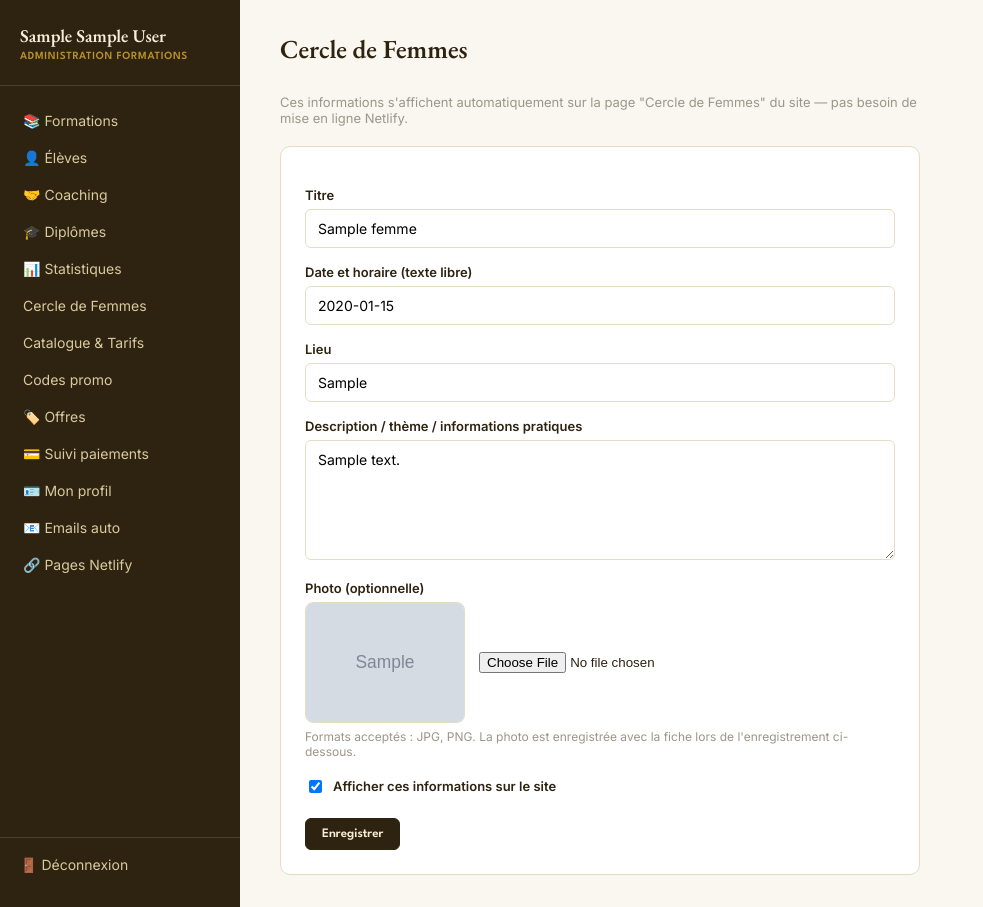
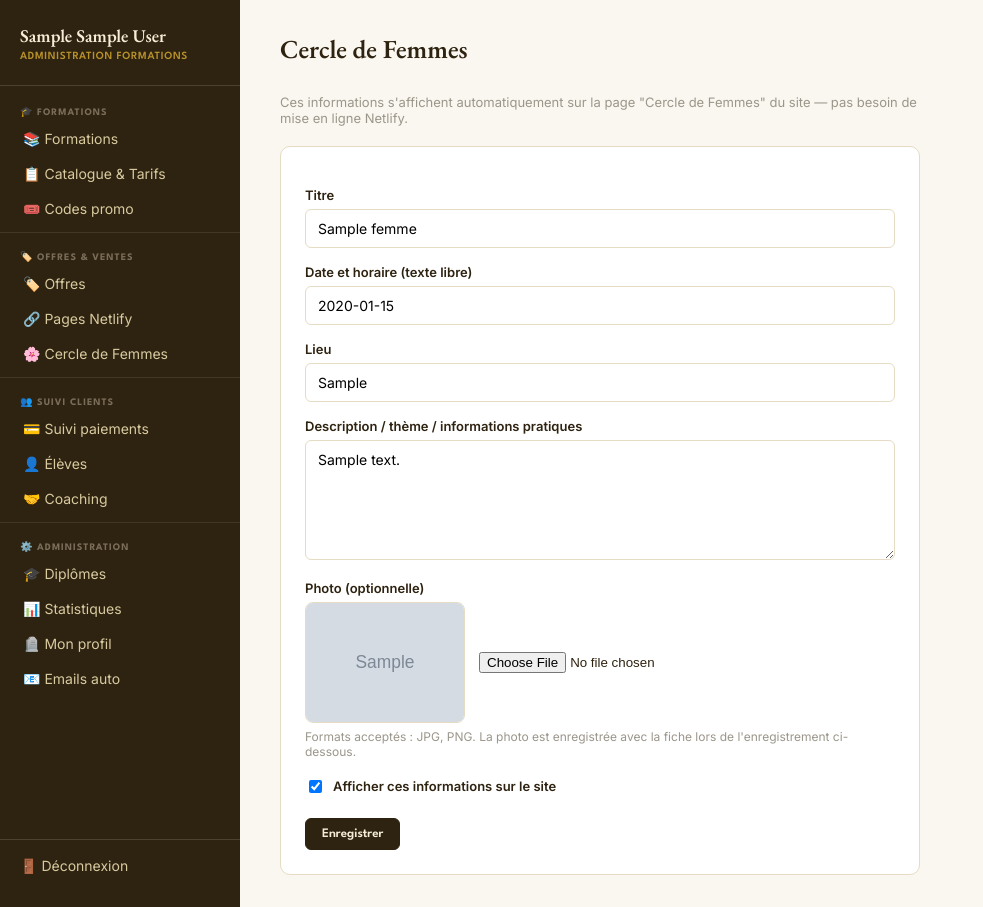
Before and after one commit to laurence-apli/lms-formation, a FastAPI app: page /admin/page/cercle-femmes in a window 1280 px wide. Shown: the whole page, without its empty margins (0-983 px from the left). Run offline with FastAPI, Linux system fonts and the light colour scheme; the visitor is signed in with stand-in values (Sample User, id 1); tables that the repository leaves empty hold one stand-in row (values such as "Sample post"); grey boxes marked "Sample" are stand-in pictures; data that the repository does not hold is empty.

Commit message:
Refactor sidebar and navigation items styling

```diff
--- a/app/templates/admin/base.html
+++ b/app/templates/admin/base.html
@@ -15,11 +15,13 @@
   body { margin:0; font-family:'Inter',sans-serif; background:var(--bg); color:var(--ink); display:flex; min-height:100vh; }
 
   .sidebar { width:240px; background:var(--ink); color:#F5EDD6; flex-shrink:0; display:flex; flex-direction:column; padding:24px 0; }
-  .sidebar .brand { font-family:'EB Garamond',serif; font-size:18px; font-weight:600; padding:0 20px 24px; border-bottom:1px solid rgba(245,237,214,0.15); margin-bottom:16px; }
+  .sidebar .brand { font-family:'EB Garamond',serif; font-size:18px; font-weight:600; padding:0 20px 24px; border-bottom:1px solid rgba(245,237,214,0.15); margin-bottom:8px; }
   .sidebar .brand small { display:block; font-family:'League Spartan',sans-serif; font-size:11px; letter-spacing:.06em; color:#B8922A; margin-top:4px; }
-  .nav-item { padding:10px 20px; cursor:pointer; font-size:14px; display:flex; align-items:center; gap:10px; color:#D8CBA0; border-left:3px solid transparent; text-decoration:none; }
+  .nav-item { padding:9px 20px; cursor:pointer; font-size:14px; display:flex; align-items:center; gap:10px; color:#D8CBA0; border-left:3px solid transparent; text-decoration:none; }
   .nav-item.active { background:rgba(184,146,42,0.15); color:#F5EDD6; border-left-color:var(--gold); }
   .nav-item:hover:not(.active) { background:rgba(255,255,255,0.04); }
+  .nav-group-label { font-family:'League Spartan',sans-serif; font-size:10px; font-weight:700; letter-spacing:.1em; text-transform:uppercase; color:#7A6E5A; padding:12px 20px 4px; }
+  .nav-separator { border:none; border-top:1px solid rgba(245,237,214,0.1); margin:6px 0; }
 
   .main { flex:1; padding:32px 40px; overflow-y:auto; }
   .topbar { display:flex; justify-content:space-between; align-items:baseline; margin-bottom:28px; }
@@ -57,26 +59,38 @@
 
 <div class="sidebar">
   <div class="brand">{{ profil.prenom }} {{ profil.nom }}<small>ADMINISTRATION FORMATIONS</small></div>
-  <a class="nav-item {% if page_active == 'formations' %}active{% endif %}" href="/admin/page/formations">📚 Formations</a>
-  <a class="nav-item {% if page_active == 'eleves' %}active{% endif %}" href="/admin/page/eleves">👤 Élèves</a>
-  <a class="nav-item {% if page_active == 'coaching' %}active{% endif %}" href="/admin/page/coaching">🤝 Coaching</a>
-  <a class="nav-item {% if page_active == 'diplomes' %}active{% endif %}" href="/admin/page/diplomes">🎓 Diplômes <span id="badge-diplomes" style="display:none; background:#B8922A; color:#2E2210; font-size:11px; font-weight:700; border-radius:10px; padding:1px 7px; margin-left:auto;"></span></a>
-  <a class="nav-item {% if page_active == 'statistiques' %}active{% endif %}" href="/admin/page/statistiques">📊 Statistiques</a>
-  <a class="nav-item {% if page_active == 'cercle-femmes' %}active{% endif %}" href="/admin/page/cercle-femmes">Cercle de Femmes</a>
-  <a class="nav-item {% if page_active == 'catalogue-tarifs' %}active{% endif %}" href="/admin/page/catalogue-tarifs">Catalogue & Tarifs</a>
-  <a class="nav-item {% if page_active == 'codes-promo' %}active{% endif %}" href="/admin/page/codes-promo">Codes promo</a>
-  <a class="nav-item {% if page_active == 'offres' %}active{% endif %}" href="/admin/offres">🏷️ Offres</a>
-  <a class="nav-item {% if page_active == 'paiements' %}active{% endif %}" href="/admin/paiements">💳 Suivi paiements</a>
-  <a class="nav-item {% if page_active == 'profil' %}active{% endif %}" href="/admin/page/profil">🪪 Mon profil</a>
-  <a class="nav-item {% if page_active == 'emails-auto' %}active{% endif %}" href="/admin/page/emails-auto">📧 Emails auto</a>
-<a class="nav-item {% if page_active == 'pages-netlify' %}active{% endif %}" href="/admin/page/pages-netlify">🔗 Pages Netlify</a>
+
+  <div class="nav-group-label">&#x1F393; Formations</div>
+  <a class="nav-item {% if page_active == 'formations' %}active{% endif %}" href="/admin/page/formations">&#x1F4DA; Formations</a>
+  <a class="nav-item {% if page_active == 'catalogue-tarifs' %}active{% endif %}" href="/admin/page/catalogue-tarifs">&#x1F4CB; Catalogue &amp; Tarifs</a>
+  <a class="nav-item {% if page_active == 'codes-promo' %}active{% endif %}" href="/admin/page/codes-promo">&#x1F39F;&#xFE0F; Codes promo</a>
+
+  <hr class="nav-separator">
+  <div class="nav-group-label">&#x1F3F7;&#xFE0F; Offres &amp; Ventes</div>
+  <a class="nav-item {% if page_active == 'offres' %}active{% endif %}" href="/admin/offres">&#x1F3F7;&#xFE0F; Offres</a>
+  <a class="nav-item {% if page_active == 'pages-netlify' %}active{% endif %}" href="/admin/page/pages-netlify">&#x1F517; Pages Netlify</a>
+  <a class="nav-item {% if page_active == 'cercle-femmes' %}active{% endif %}" href="/admin/page/cercle-femmes">&#x1F338; Cercle de Femmes</a>
+
+  <hr class="nav-separator">
+  <div class="nav-group-label">&#x1F465; Suivi clients</div>
+  <a class="nav-item {% if page_active == 'paiements' %}active{% endif %}" href="/admin/paiements">&#x1F4B3; Suivi paiements</a>
+  <a class="nav-item {% if page_active == 'eleves' %}active{% endif %}" href="/admin/page/eleves">&#x1F464; &#xC9;l&#xE8;ves</a>
+  <a class="nav-item {% if page_active == 'coaching' %}active{% endif %}" href="/admin/page/coaching">&#x1F91D; Coaching</a>
+
+  <hr class="nav-separator">
+  <div class="nav-group-label">&#x2699;&#xFE0F; Administration</div>
+  <a class="nav-item {% if page_active == 'diplomes' %}active{% endif %}" href="/admin/page/diplomes">&#x1F393; Dipl&#xF4;mes <span id="badge-diplomes" style="display:none; background:#B8922A; color:#2E2210; font-size:11px; font-weight:700; border-radius:10px; padding:1px 7px; margin-left:auto;"></span></a>
+  <a class="nav-item {% if page_active == 'statistiques' %}active{% endif %}" href="/admin/page/statistiques">&#x1F4CA; Statistiques</a>
+  <a class="nav-item {% if page_active == 'profil' %}active{% endif %}" href="/admin/page/profil">&#x1FAA6; Mon profil</a>
+  <a class="nav-item {% if page_active == 'emails-auto' %}active{% endif %}" href="/admin/page/emails-auto">&#x1F4E7; Emails auto</a>
+
   {% if url_site_vitrine %}
-  <a class="nav-item" href="{{ url_site_vitrine }}" target="_blank" rel="noopener" style="margin-top:auto; border-top:1px solid rgba(245,237,214,0.15); padding-top:14px;">← Retour au site</a>
+  <a class="nav-item" href="{{ url_site_vitrine }}" target="_blank" rel="noopener" style="margin-top:auto; border-top:1px solid rgba(245,237,214,0.15); padding-top:14px;">&#x2190; Retour au site</a>
   {% else %}
   <div style="margin-top:auto;"></div>
   {% endif %}
   <form action="/admin/deconnexion" method="post" style="margin:0; border-top:1px solid rgba(245,237,214,0.15); padding-top:8px;">
-    <button type="submit" class="nav-item" style="width:100%; background:none; border:none; cursor:pointer; color:#D8CBA0; font-family:inherit; font-size:14px; text-align:left;">🚪 Déconnexion</button>
+    <button type="submit" class="nav-item" style="width:100%; background:none; border:none; cursor:pointer; color:#D8CBA0; font-family:inherit; font-size:14px; text-align:left;">&#x1F6AA; D&#xE9;connexion</button>
   </form>
 </div>
 
@@ -103,13 +117,8 @@ async function appelApi(url, options = {}) {
     try {
       const corps = await resp.json();
       if (typeof corps.detail === "string") {
-        // Erreur "normale", levée volontairement par nos propres routes (ex: HTTPException)
         detail = corps.detail;
       } else if (Array.isArray(corps.detail)) {
-        // Erreur de validation automatique de FastAPI : une liste de champs en
-        // erreur, chacun avec son propre message -- jamais un texte simple.
-        // Sans ce cas, l'erreur s'affichait comme "[object Object]" (bug trouvé
-        // et corrigé : on reconstruit un message lisible à partir de la liste).
         detail = corps.detail.map(d => d.msg || JSON.stringify(d)).join(" — ");
       }
     } catch (e) {}
@@ -118,10 +127,6 @@ async function appelApi(url, options = {}) {
   try { return await resp.json(); } catch (e) { return {}; }
 }
 
-// Badge de notification sur "Diplômes" : affiche le nombre d'élèves ayant
-// atteint 100% sans diplôme encore marqué envoyé. Présent sur TOUTES les
-// pages admin (ce script vit dans le template de base, partagé partout),
-// pour que Laurence le voie où qu'elle se trouve dans l'administration.
 (async function chargerBadgeDiplomes() {
   try {
     const diplomesEnAttente = await appelApi('/admin/diplomes');
@@ -130,10 +135,7 @@ async function appelApi(url, options = {}) {
       badge.textContent = diplomesEnAttente.length;
       badge.style.display = 'inline-block';
     }
-  } catch (e) {
-    // Échec silencieux : un badge de notification qui ne s'affiche pas
-    // n'est jamais grave au point de perturber le reste de la page.
-  }
+  } catch (e) {}
 })();
 </script>
 {% block scripts %}{% endblock %}
```
